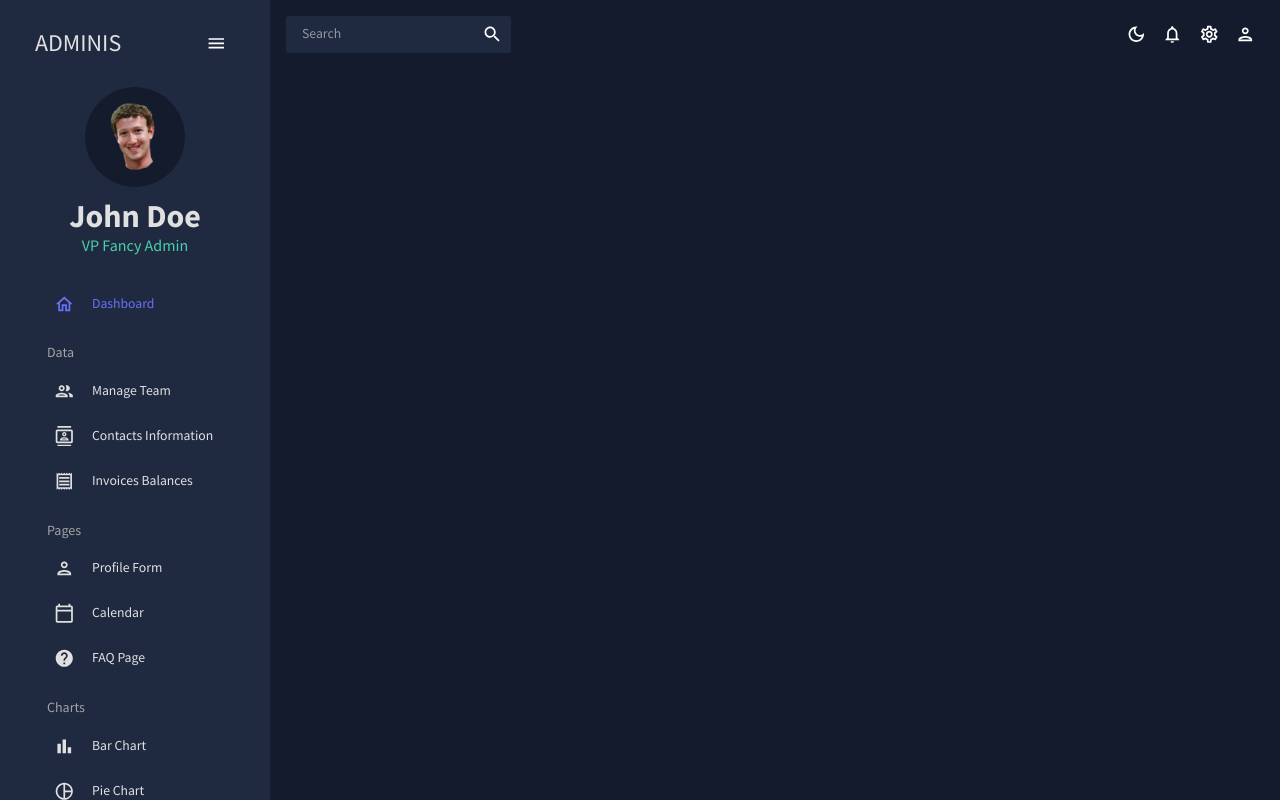
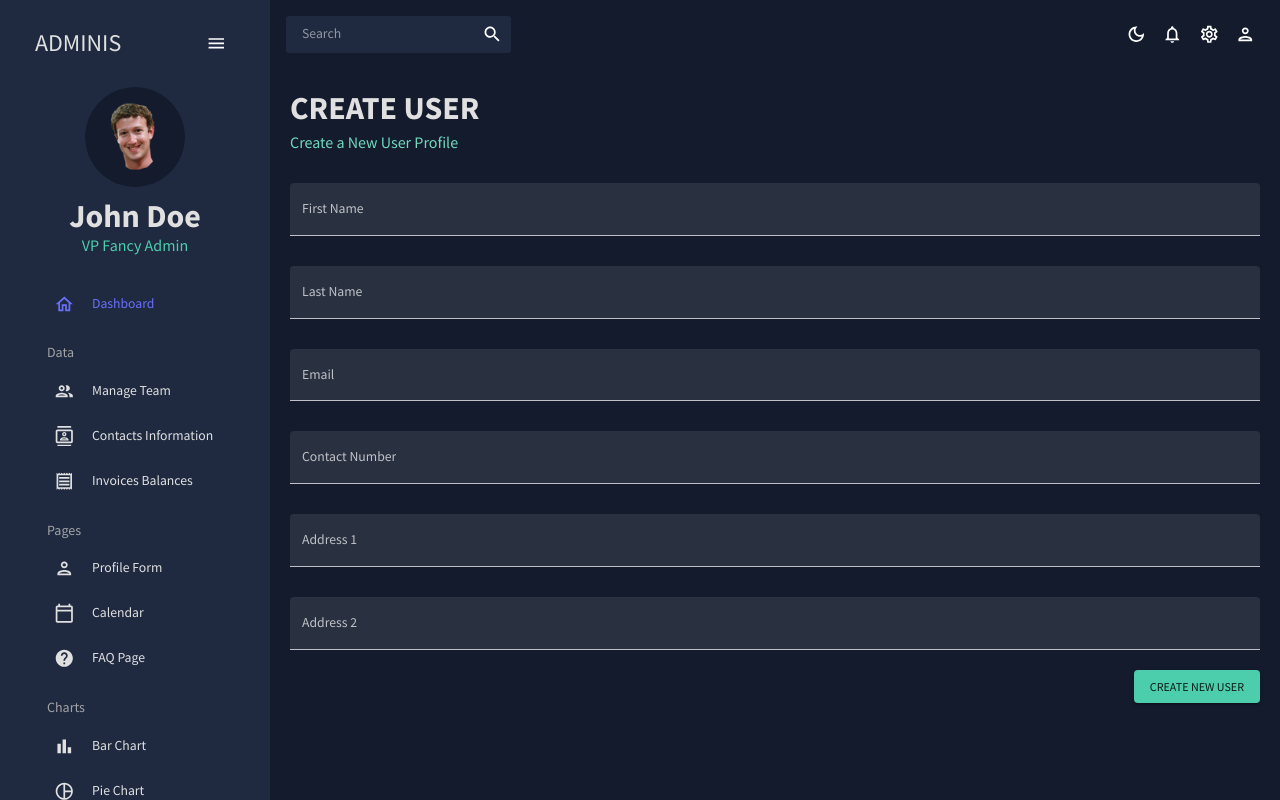
Before and after one commit to egoullaud/react-dashboard, a React (Create React App) app: page /form in a window 1280 px wide. Built offline with nearby package versions, Linux system fonts and the light colour scheme.

Commit message:
added user form

```diff
--- a/src/App.js
+++ b/src/App.js
@@ -12,7 +12,7 @@
 // import Bar from './scenes/bar';
 import Invoices from './scenes/invoices';
 import Contacts from './scenes/contacts';
-// import Form from './scenes/form';
+import Form from './scenes/form';
 // import Line from './scenes/line';
 // import Pie from './scenes/pie';
 // import FAQ from './scenes/faq';
@@ -41,7 +41,7 @@
               <Route path="/team" element={<Team/>}/>
               <Route path="/contacts" element={<Contacts/>}/>
               <Route path="/invoices" element={<Invoices/>}/>
-              {/* <Route path="/form" element={<Form/>}/> */}
+              <Route path="/form" element={<Form/>}/>
               {/* <Route path="/bar" element={<Bar/>}/> */}
               {/* <Route path="/pie" element={<Pie/>}/> */}
               {/* <Route path="/line" element={<Line/>}/> */}
--- a/src/scenes/form/index.jsx
+++ b/src/scenes/form/index.jsx
@@ -1,10 +1,175 @@
 import React from 'react'
+import {Box, Button, TextField} from '@mui/material'
+//useing formik for the form - easier to read and code than mui
+import {Formik} from 'formik'
+// asterik means import "everything as"
+// yup for validation
+import * as yup from 'yup'
+//for responsive layout
+import useMediaQuery from "@mui/material/useMediaQuery"
+import Header from '../../components/Header'
+
+const initialValues={
+  firstname: "",
+  lastname: "",
+  email: "",
+  contact: "",
+  address1: "",
+  address2: "",
+};
+
+// values based on string - find on stackoverflow
+const phoneRegExp =
+ /^((\+[1-9]{1,4}[ -]?)|(\([0-9]{2,3}\)[ -]?)|([0-9]{2,4})[ -]?)*?[0-9]{3,4}[ -]?[0-9]{3,4}$/;
+
+
+const userSchema = yup.object().shape({
+//schema defines validation logic for each initial value field
+firstname: yup.string().required("required"),
+lastname: yup.string().required("required"),
+email: yup.string().email("invalid email").required("required"),
+contact: yup.string().matches(phoneRegExp, "Phone number is not valid").required("required"),
+address1: yup.string().required("required"),
+address2: yup.string().required("required")
+});
+
 
 function Form() {
+  // allows use media queries inside js/react elements
+const isNonMobile = useMediaQuery("(min-weidth: 600px)");
+
+//allows form to submit
+const handleFormSubmit = (values) => {
+  console.log(values);
+
+}
+
   return (
-    <div>
+    <Box
+    m="20px">
+      <Header title=" CREATE USER" subtitle= "Create a New User Profile"/>
 
-    </div>
+      <Formik
+      onSubmit={handleFormSubmit}
+      initialValues={initialValues}
+      validationSchema={userSchema}>
+
+      {({
+        values,
+        errors,
+        touched,
+        handleBlur,
+        handleChange,
+        handleSubmit
+      }) => (
+        <form
+        onSubmit={handleSubmit}>
+          <Box
+          display="grid"
+          gap="30px"
+          gridTemplateColumns="repeat(4, minmax(0,1fr))"
+          sx={{
+            "& > div": {gridColumn: isNonMobile ? undefined : "span 4"}
+          }}
+          >
+            <TextField
+            fullWidth
+            variant="filled"
+            type= "text"
+            label= "First Name"
+            onBlur ={handleBlur}
+            onChange={handleChange}
+            value= {values.firstname}
+            name="firstname"
+            // !! means make it a boolean (turns color after touched)
+            error={!!touched.firstname && !!errors.firstname}
+            helperText={touched.firstname && errors.firstname}
+            sx={{ gridColumn: "span 2"}}
+            />
+            <TextField
+            fullWidth
+            variant="filled"
+            type= "text"
+            label= "Last Name"
+            onBlur ={handleBlur}
+            onChange={handleChange}
+            value= {values.lastname}
+            name="lastname"
+            // !! means make it a boolean (turns color after touched)
+            error={!!touched.lastname && !!errors.lastname}
+            helperText={touched.lastname && errors.lastname}
+            sx={{ gridColumn: "span 2"}}
+            />
+            <TextField
+            fullWidth
+            variant="filled"
+            type= "text"
+            label= "Email"
+            onBlur ={handleBlur}
+            onChange={handleChange}
+            value= {values.email}
+            name="email"
+            // !! means make it a boolean (turns color after touched)
+            error={!!touched.email && !!errors.email}
+            helperText={touched.email && errors.email}
+            sx={{ gridColumn: "span 2"}}
+            />
+            <TextField
+            fullWidth
+            variant="filled"
+            type= "text"
+            label= "Contact Number"
+            onBlur ={handleBlur}
+            onChange={handleChange}
+            value= {values.contact}
+            name="contact"
+            // !! means make it a boolean (turns color after touched)
+            error={!!touched.contact && !!errors.contact}
+            helperText={touched.contact && errors.contact}
+            sx={{ gridColumn: "span 4"}}
+            />
+            <TextField
+            fullWidth
+            variant="filled"
+            type= "text"
+            label= "Address 1"
+            onBlur ={handleBlur}
+            onChange={handleChange}
+            value= {values.address1}
+            name="address1"
+            // !! means make it a boolean (turns color after touched)
+            error={!!touched.address1 && !!errors.address1}
+            helperText={touched.address1 && errors.address1}
+            sx={{ gridColumn: "span 4"}}
+            />
+            <TextField
+            fullWidth
+            variant="filled"
+            type= "text"
+            label= "Address 2"
+            onBlur ={handleBlur}
+            onChange={handleChange}
+            value= {values.address2}
+            name="address2"
+            // !! means make it a boolean (turns color after touched)
+            error={!!touched.address2 && !!errors.address2}
+            helperText={touched.address2 && errors.address2}
+            sx={{ gridColumn: "span 4"}}
+            />
+          </Box>
+          <Box
+          display="flex"
+          justifyContent="end"
+          mt="20px">
+            <Button type="submit" color="secondary" variant="contained">
+              Create New User
+            </Button>
+          </Box>
+        </form>
+      )}
+
+      </Formik>
+    </Box>
   )
 }
 
```
